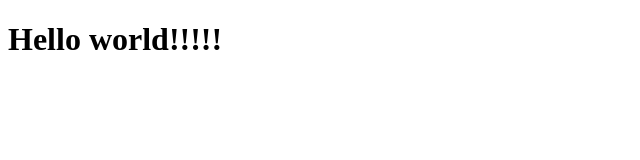
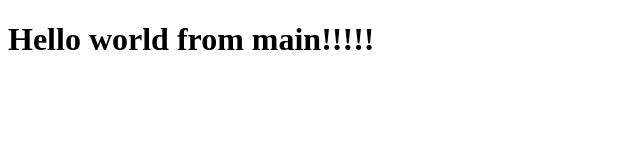
Before and after one commit to darshan-gowda-k-r/Practice_git, a plain HTML site: page index.html in a window 1280 px wide. Shown: the whole page, without its empty margins (0-640 px from the left). Drawn offline with Linux system fonts and the light colour scheme.

Commit message:
Initial in the main

```diff
--- a/index.html
+++ b/index.html
@@ -6,6 +6,6 @@
     <title>Document</title>
 </head>
 <body>
-    <h1>Hello world!!!!!</h1>
+    <h1>Hello world from main!!!!!</h1>
 </body>
 </html>
```
